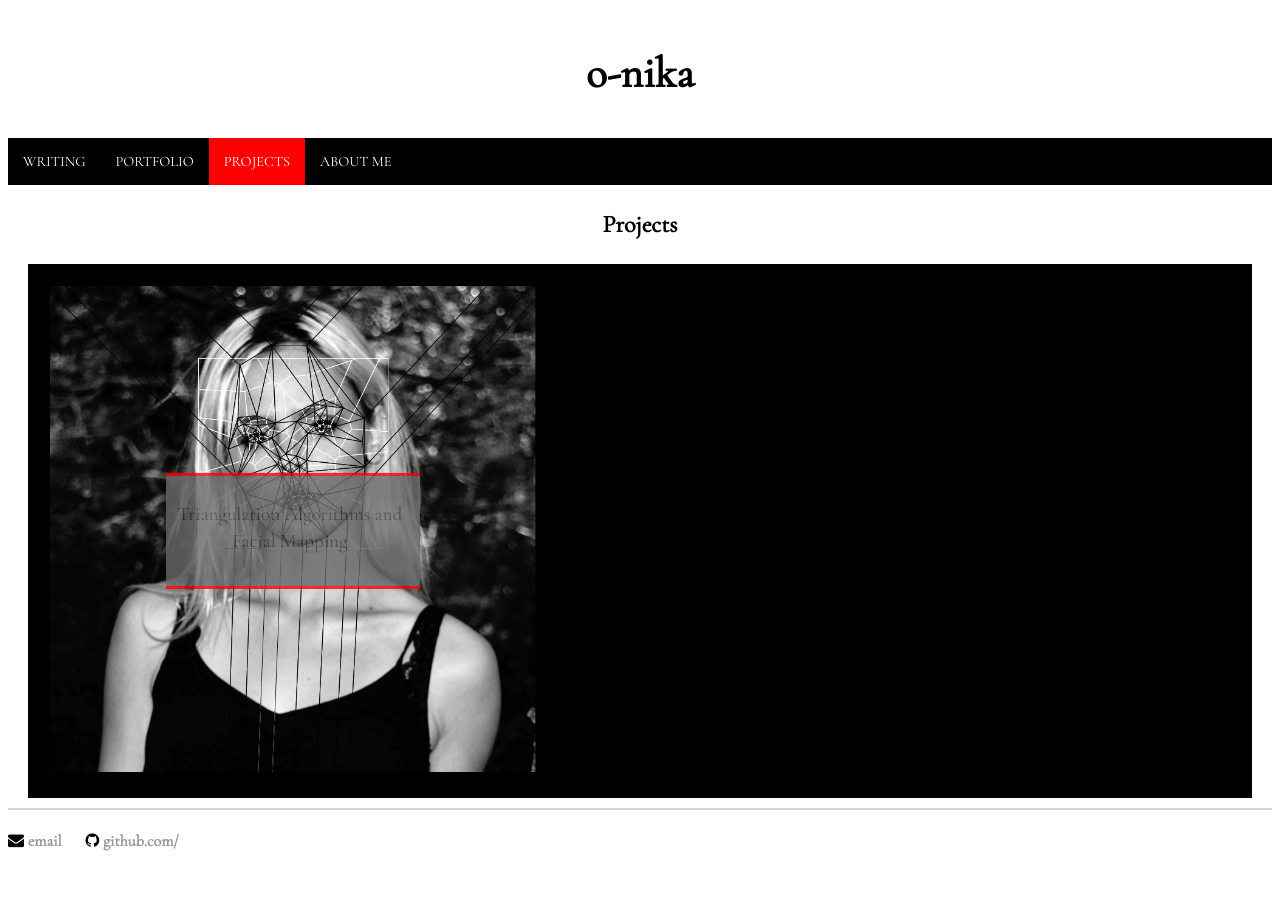
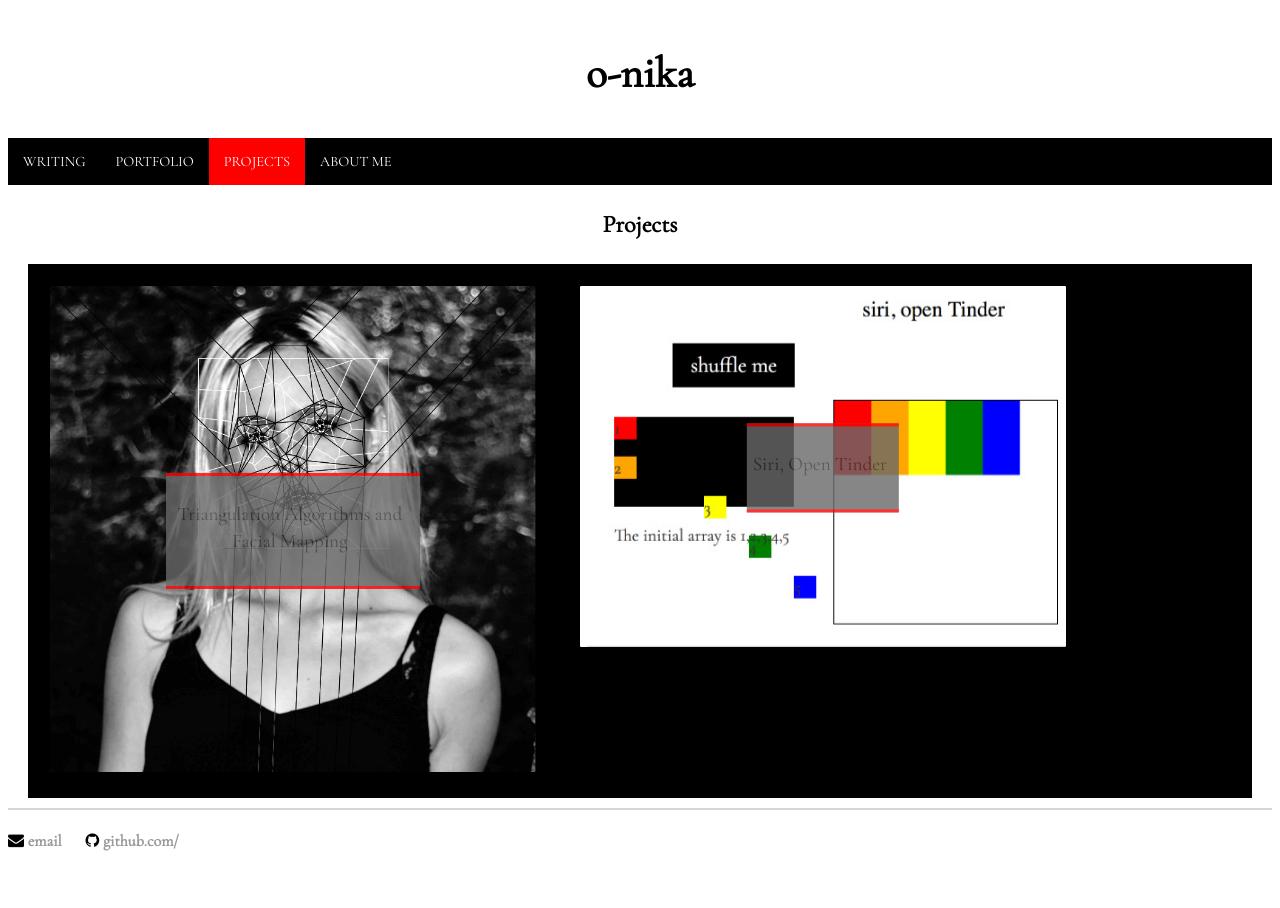
Before and after one commit to nikaroxanne/nikaroxanne.github.io, a Jekyll site: the page built from projects.html, in a window 1280 px wide. Built offline with Jekyll 4.4.1, drawn with Linux system fonts in a browser that asks for light colours; nearby versions of some CDN libraries; some web fonts are replaced.

Commit message:
uploading new hero image for project page

```diff
--- a/projects.html
+++ b/projects.html
@@ -25,7 +25,7 @@ permalink: /projects
 					</div>
 				</div>
 			{% endif %}
-			{% if image.path contains 'images/compArt/graph1' %}
+			{% if image.path contains 'images/siriOpenTinderHeroImage.jpg' %}
 				<div class = "project col-sm-5 col-m-5 col-5">
 					<img class = "imageLink" src="{{site.url}}/{{image.path}}" alt = "Siri, Open Tinder">
 					<div class = "hero-text">
```
Also changed, not shown: assets/images/siriOpenTinderHeroImage.jpg (added), 2 other files.
